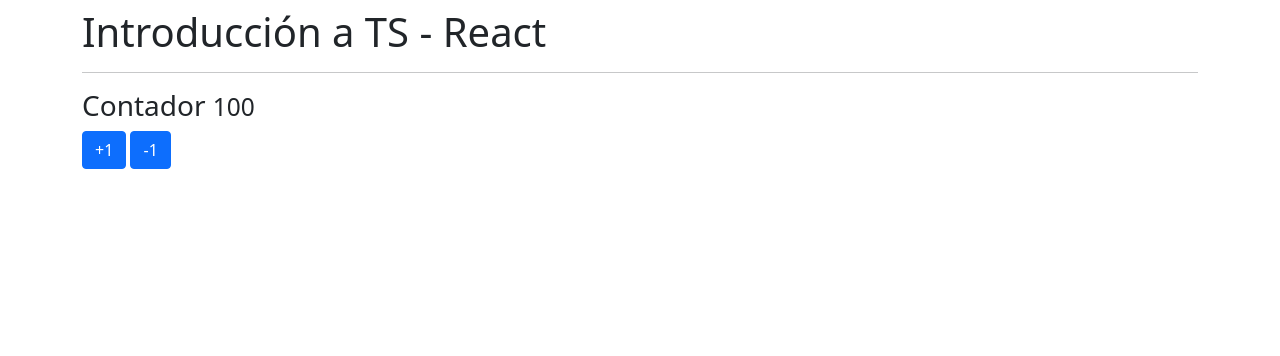
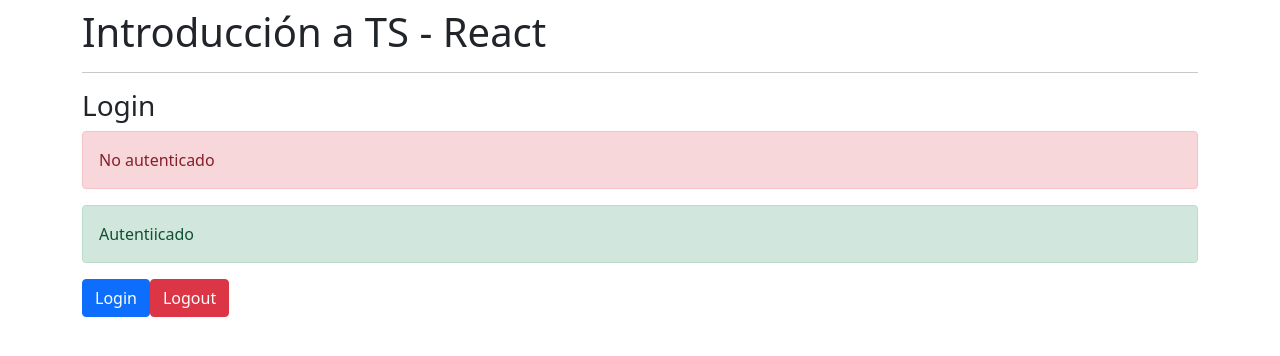
Before and after one commit to bpovea/ReactTSrefuerzo, a React (Create React App) app: page / in a window 1280 px wide. Shown: the top 356 px of the page. Built offline with nearby package versions, Linux system fonts and the light colour scheme.

Commit message:
[ADD] useReducer

```diff
--- a/src/App.tsx
+++ b/src/App.tsx
@@ -2,8 +2,9 @@
 // import { ObjetosLiterales } from './typescript/ObjetosLiterales';
 // import { Funciones } from "./typescript/Funciones"
 // import { Contador } from './components/Contador'
+// import { ContadorConHook } from './components/ContadorConHook'
 
-import { ContadorConHook } from './components/ContadorConHook'
+import { Login } from './components/Login'
 
 
 const App = () => {
@@ -15,7 +16,8 @@
       {/* <ObjetosLiterales /> */}
       {/* <Funciones /> */}
       {/* <Contador /> */}
-      <ContadorConHook />
+      {/* <ContadorConHook /> */}
+      <Login />
     </div>
   )
 }
--- /dev/null
+++ b/src/components/Login.tsx
@@ -0,0 +1,82 @@
+import { useReducer, useEffect } from 'react';
+
+interface AuthState {
+    validando: boolean,
+    token: string | null,
+    username: string,
+    nombre: string
+}
+
+const initialState: AuthState = {
+    validando: true,
+    token: null,
+    username: '',
+    nombre: ''
+}
+
+// se pueden usar interfaces como tipos, pero se sugiere usar tipos por simplicidad
+type AuthAction = { type: 'logout' }
+
+const authReducer = (state: AuthState, action: AuthAction): AuthState => {
+    switch (action.type) {
+        case 'logout':
+            return {
+                validando: false,
+                token: null,
+                nombre: '',
+                username: ''
+            }
+        default:
+            return state;
+    }
+}
+
+
+export const Login = () => {
+
+    const [{ validando }, dispatch] = useReducer(authReducer, initialState);
+
+    useEffect(() => {
+        setTimeout(() => {
+            dispatch({ type: 'logout' });
+        }, 1500);
+    }, []);
+
+    if (validando) {
+        return (
+            <>
+                <h3>Login</h3>
+
+                <div className="alert alert-info">
+                    Validando...
+                </div>
+            </>
+        )
+    }
+
+    return (
+        <>
+            <h3>Login</h3>
+
+            <div className="alert alert-danger">
+                No autenticado
+            </div>
+
+            <div className="alert alert-success">
+                Autentiicado
+            </div>
+
+            <button
+                className="btn btn-primary"
+            >
+                Login
+            </button>
+            <button
+                className="btn btn-danger"
+            >
+                Logout
+            </button>
+
+        </>
+    )
+}
```
